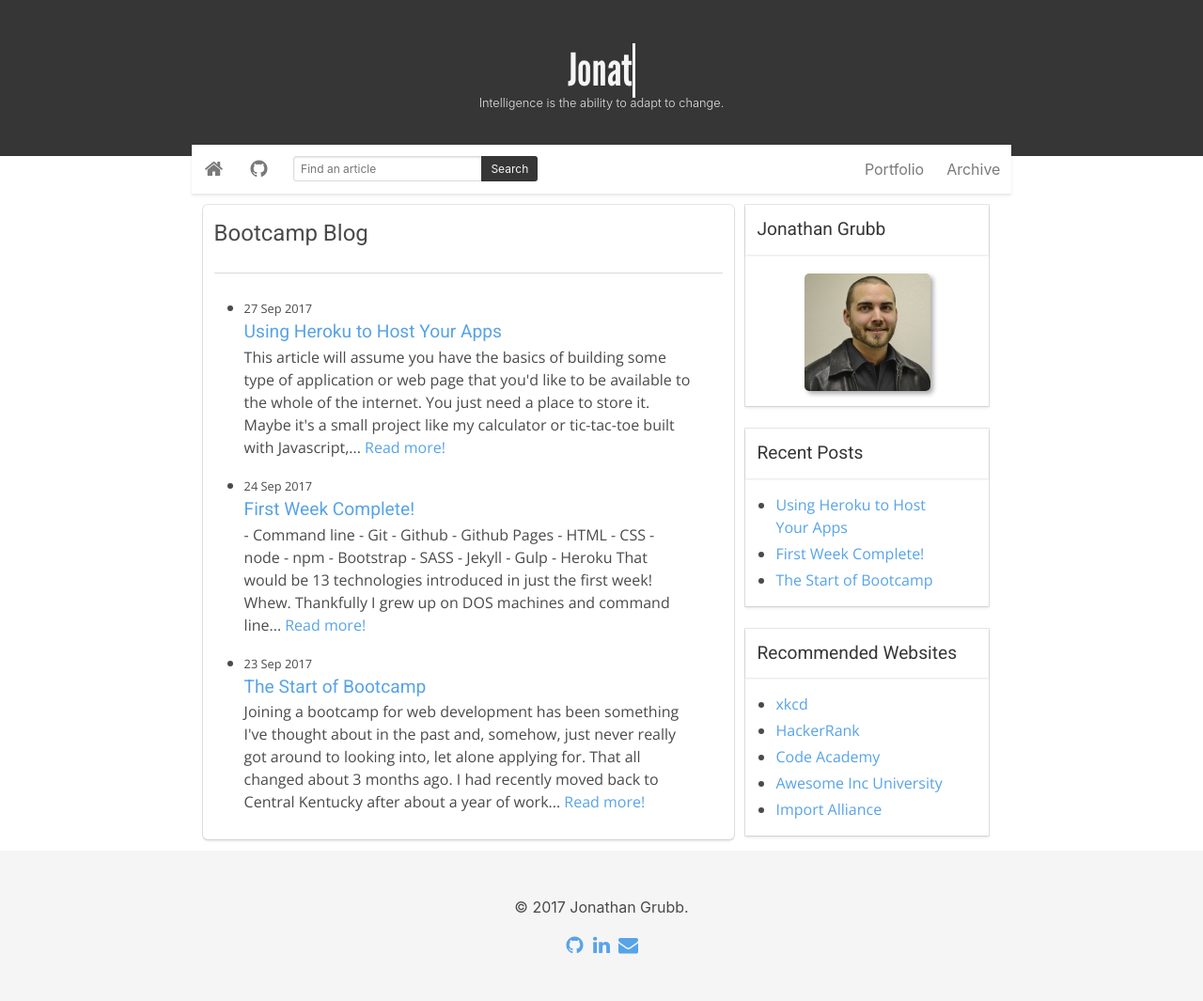
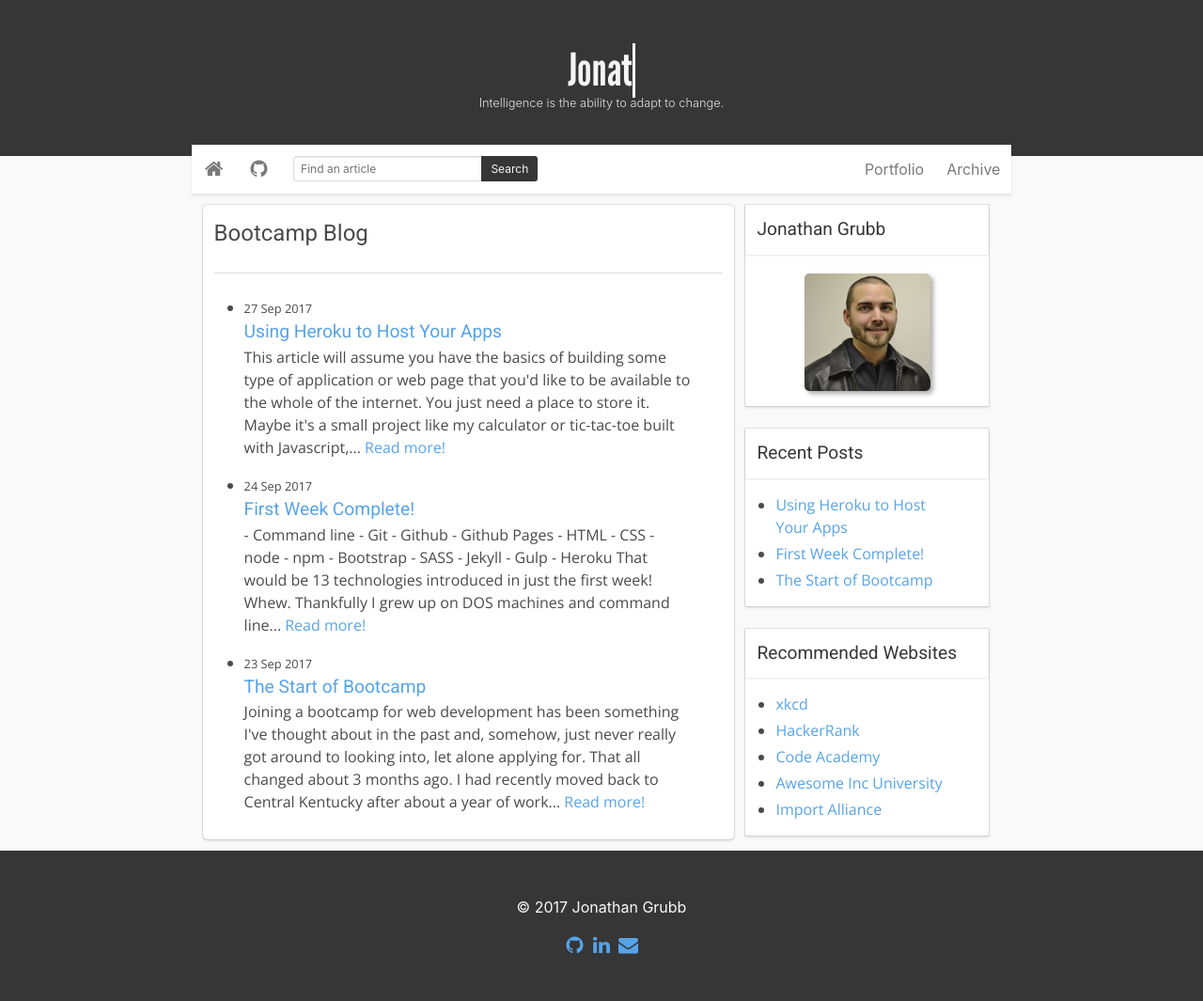
Before and after one commit to joncgrubb/joncgrubb.github.io, a Jekyll site: the page built from index.html, in a window 1280 px wide. Shown: the whole page at 94% size. Built offline with Jekyll 4.4.1, drawn with Linux system fonts in a browser that asks for light colours; comment, search, counter and statistics services are not loaded.

Commit message:
added styling

```diff
--- a/_layouts/default.html
+++ b/_layouts/default.html
@@ -158,7 +158,7 @@
   <div class="container">
     <div class="content has-text-centered">
       <p>
-        &copy; 2017 Jonathan Grubb.
+        &copy; 2017 Jonathan Grubb
       </p>
       <p>
         <a class="icon" href="https://github.com/joncgrubb">
--- a/assets/css/custom.css
+++ b/assets/css/custom.css
@@ -11,6 +11,8 @@
     font-weight: normal;
     font-style: normal;
 }
+
+/* Header/Footer Color: #363636; */
 
 code {
     background-color: #4c4c4c;
@@ -83,6 +85,11 @@ h1.title > span {
 
 .footer {
     padding: 3rem 1.5rem 3rem;
+    background-color: #363636;
+}
+
+.footer p {
+    color: #f9f9f9;
 }
 
 .post-title {
@@ -116,6 +123,7 @@ h1.title > span {
 html, body {
     max-width: 100%;
     overflow-x: hidden;
+    background-color: #f9f9f9;
 }
 
 a {
```
